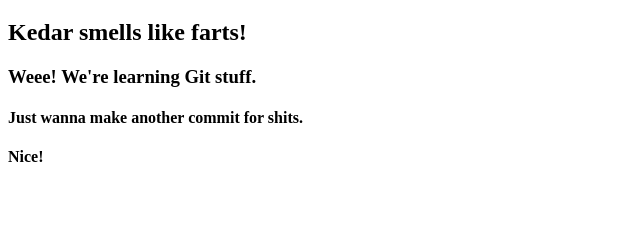
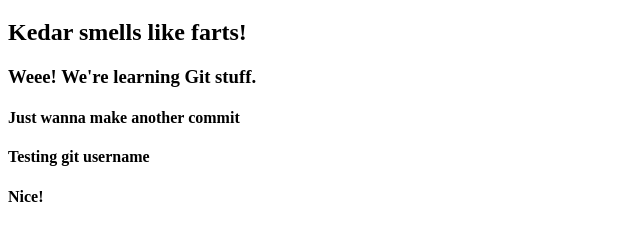
Before and after one commit to kedarjoyner/git-test, a plain HTML site: page index.html in a window 1280 px wide. Shown: the part 61-302 px from the top of the page, without its empty margins (0-640 px from the left). Drawn offline with Linux system fonts and the light colour scheme.

Commit message:
test username

```diff
--- a/index.html
+++ b/index.html
@@ -9,7 +9,8 @@
   <h2>Kedar smells like farts!</h2>
   <h3>Weee! We're learning Git stuff.</h3>
 
-  <h4>Just wanna make another commit for shits.</h4>
+  <h4>Just wanna make another commit</h4>
+  <h4>Testing git username</h4>
   <h4>Nice!</h4>
 </body>
 </html>
```
